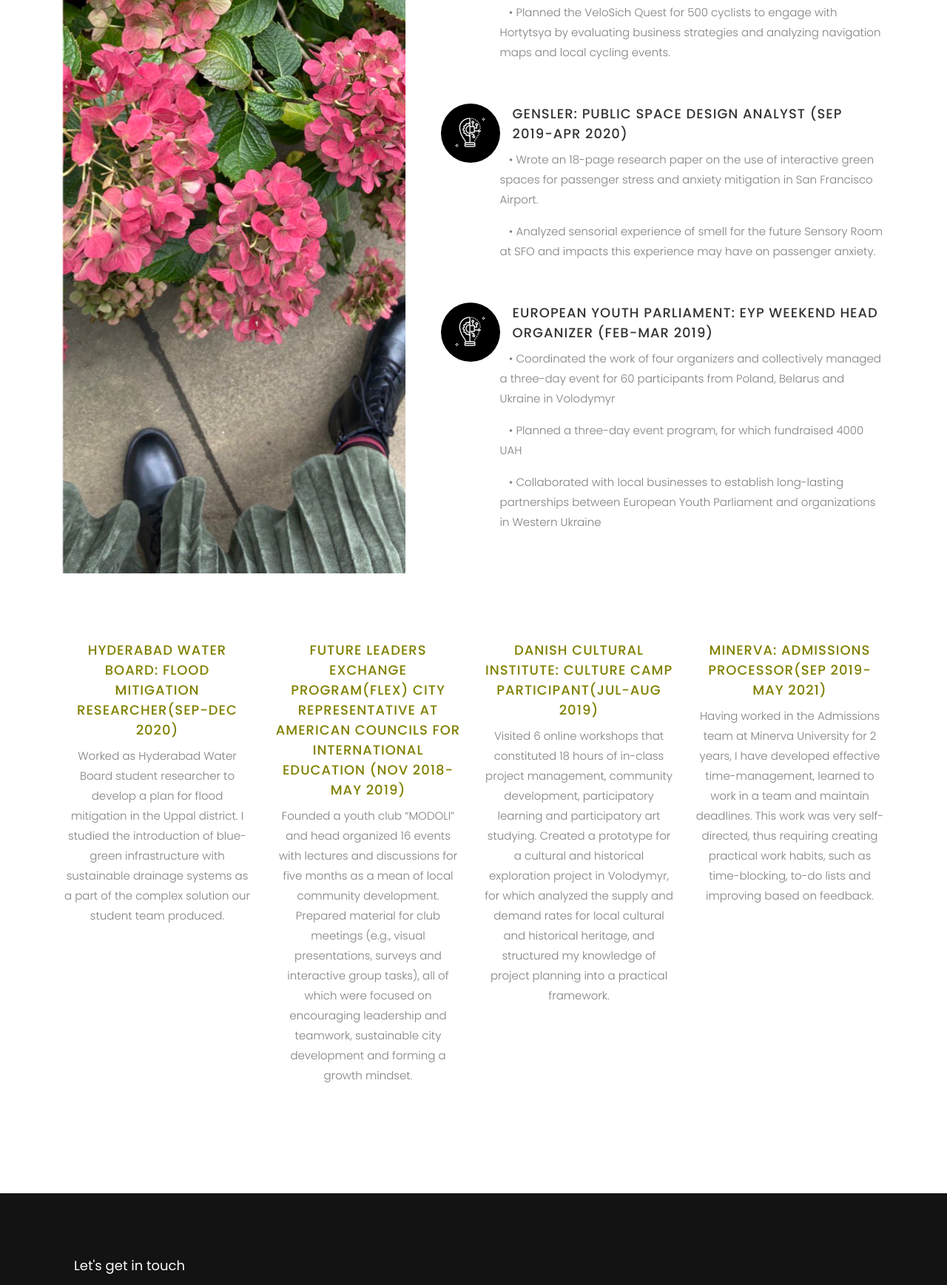
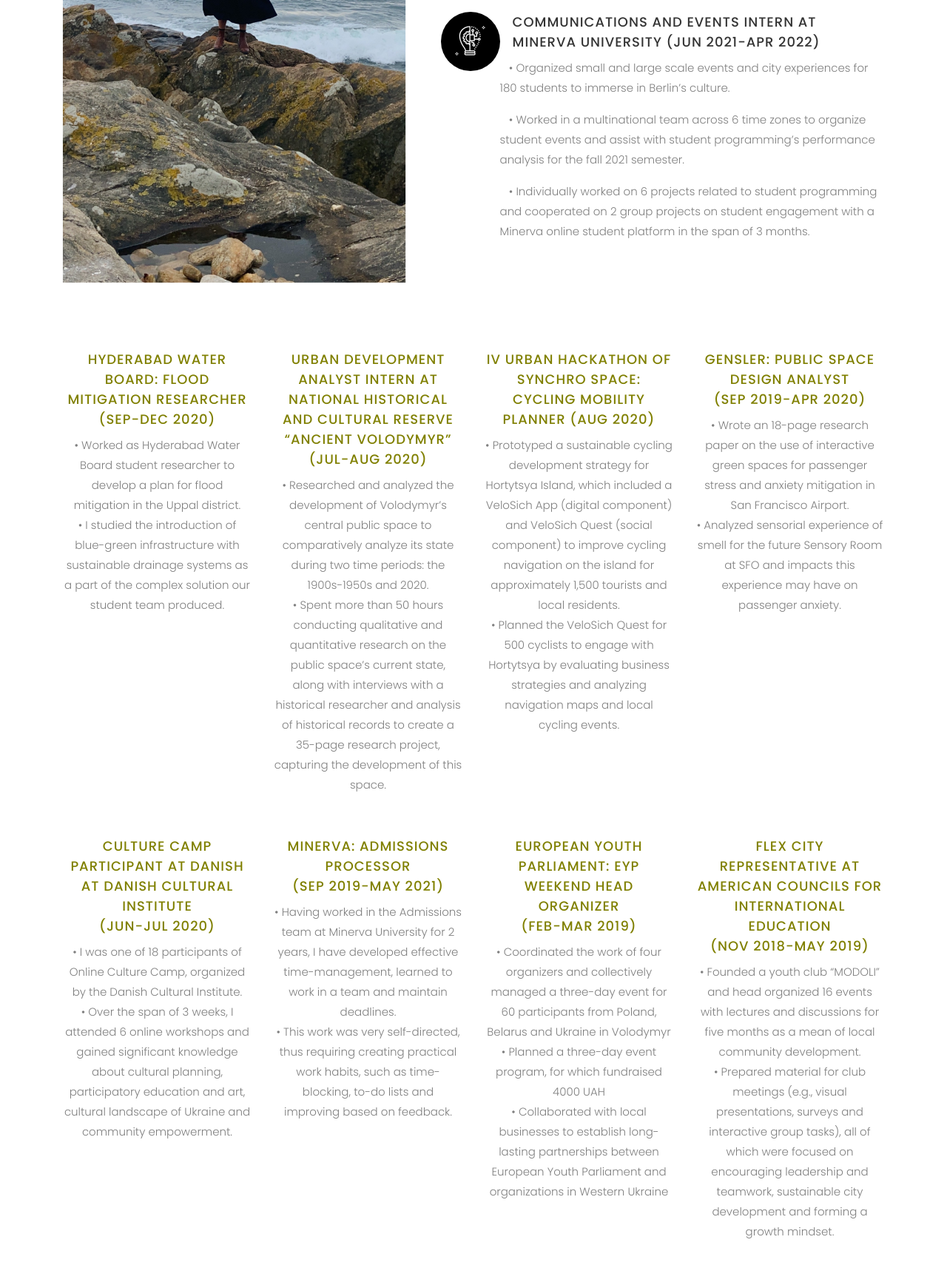
Before and after one commit to liuuus/liuuus.github.io, a plain HTML site: page life_path.html in a window 1280 px wide. Shown: the part 5054-6791 px from the top of the page at 74% size. Drawn offline with Linux system fonts and the light colour scheme; some packages are replaced by stand-ins of ours; no server answers; files whose address does not match are found by name.

Commit message:
summer commit

```diff
--- a/life_path.html
+++ b/life_path.html
@@ -197,7 +197,7 @@
     <section class="ftco-section ftco-no-pt ftco-no-pb">
 			<div class="container">
 				<div class="row no-gutters">
-					<div class="col-md-5 p-md-5 img img-2 d-flex justify-content-center align-items-center order-md-first" style="background-image: url(images/22.jpeg);">
+					<div class="col-md-5 p-md-5 img img-2 d-flex justify-content-center align-items-center order-md-first" style="background-image: url(images/allwork.jpg);">
 					</div>
 					<div class="col-md-7 wrap-about pt-md-5 ftco-animate">
 	          <div class="heading-section mb-5 pt-5 pl-md-5">
@@ -212,30 +212,19 @@
 	            		<span class="flaticon-innovation"></span>
 	              </div>
 	              <div class="media-body pl-md-0 pl-0 pr-0 order-md-last text-md-left">
-	                <h3 class="heading">&nbsp;&nbsp;IV Urban Hackathon of Synchro Space: &nbsp;&nbsp;Cycling Mobility Planner  (Aug 2020)</h3>
-	                <p style="color: grey;">&nbsp;&nbsp; • Prototyped a sustainable cycling development strategy for Hortytsya Island, which included a VeloSich App (digital component) and VeloSich Quest (social component) to improve cycling navigation on the island for approximately 1,500 tourists and local residents.</p>
-                  <p style="color: grey;">&nbsp;&nbsp; • Planned the VeloSich Quest for 500 cyclists to engage with Hortytsya by evaluating business strategies and analyzing navigation maps and local cycling events.</p>
-	              </div>
+	                <h3 class="heading">&nbsp;&nbsp; Prize for Cities Intern at WRI Ross Center for &nbsp;&nbsp;&nbsp;Sustainable Cities (Jun 2022-current)</h3>
+	                <p style="color: grey;">&nbsp;&nbsp; • As an intern, I work with the Prize for Cities Team to create a knowledge management system for Prize for Cities entries, as well as support the management of this global urban transformation competition and research around it. </p>
+                  </div>
 	            </div>
 	            <div class="services-wrap d-flex">
 	              <div class="icon d-flex justify-content-center align-items-center">
 	            		<span class="flaticon-innovation"></span>
 	              </div>
 	              <div class="media-body pl-md-0 pl-0 pr-0 order-md-last text-md-left">
-	                <h3 class="heading">&nbsp;&nbsp; Gensler: Public Space Design Analyst (Sep &nbsp;&nbsp; &nbsp;&nbsp; &nbsp;&nbsp; &nbsp;&nbsp; 2019-Apr 2020)</h3>
-	                <p style="color: grey;">&nbsp;&nbsp; • Wrote an 18-page research paper on the use of interactive green spaces for passenger stress and anxiety mitigation in San Francisco Airport.</p>
-                  <p style="color: grey;">&nbsp;&nbsp; • Analyzed sensorial experience of smell for the future Sensory Room at SFO and impacts this experience may have on passenger anxiety.</p>
-	              </div>
-	            </div>
-	            <div class="services-wrap d-flex">
-	              <div class="icon d-flex justify-content-center align-items-center">
-	            		<span class="flaticon-innovation"></span>
-	              </div>
-	              <div class="media-body pl-md-0 pl-0 pr-0 order-md-last text-md-left">
-	                <h3 class="heading">&nbsp;&nbsp; European Youth Parliament: EYP Weekend Head &nbsp;&nbsp;&nbsp;Organizer (Feb-Mar 2019)</h3>
-	                <p style="color: grey;">&nbsp;&nbsp; • Coordinated the work of four organizers and collectively managed a three-day event for 60 participants from Poland, Belarus and Ukraine in Volodymyr</p>
-                  <p style="color: grey;">&nbsp;&nbsp; • Planned a three-day event program, for which fundraised 4000 UAH </p>
-                  <p style="color: grey;">&nbsp;&nbsp; • Collaborated with local businesses to establish long-lasting partnerships between European Youth Parliament and organizations in Western Ukraine</p>
+	                <h3 class="heading">&nbsp;&nbsp; Communications and Events Intern at &nbsp;&nbsp;&nbsp;Minerva University (Jun 2021-Apr 2022)</h3>
+                  <p style="color: grey;">&nbsp;&nbsp; • Organized small and large scale events and city experiences for 180 students to immerse in Berlin’s culture.</p>
+	                <p style="color: grey;">&nbsp;&nbsp; • Worked in a multinational team across 6 time zones to organize student events and assist with student programming’s performance analysis for the fall 2021 semester.</p>
+                  <p style="color: grey;">&nbsp;&nbsp; • Individually worked on 6 projects related to student programming and cooperated on 2 group projects on student engagement with a Minerva online student platform in the span of 3 months.</p>
 	              </div>
 	            </div>
 						</div>
@@ -251,35 +240,80 @@
             <div class="media block-6 services text-center">
 
               <div class="media-body">
-                <h3 class="heading" style="color: olive;">Hyderabad Water Board: Flood mitigation researcher(Sep-Dec 2020)</h3>
-                <p style="color: grey;"> Worked as Hyderabad Water Board student researcher to develop a plan for flood mitigation in the Uppal district. I studied the introduction of blue-green infrastructure with sustainable drainage systems as a part of the complex solution our student team produced.</p>
+                <h3 class="heading" style="color: olive;">Hyderabad Water Board: Flood mitigation researcher<br>(Sep-Dec 2020)</h3>
+                <p style="color: grey;"> • Worked as Hyderabad Water Board student researcher to develop a plan for flood mitigation in the Uppal district. <br> • I studied the introduction of blue-green infrastructure with sustainable drainage systems as a part of the complex solution our student team produced.</p>
               </div>
             </div>
           </div>
+
           <div class="col-md-6 col-lg-3 d-flex align-self-stretch ftco-animate">
             <div class="media block-6 services text-center">
 
               <div class="media-body">
-                <h3 class="heading" style="color: olive;">Future Leaders Exchange Program(FLEX) City Representative at American Councils for International Education (Nov 2018-May 2019)</h3>
-                <p style="color: grey;"> Founded a youth club “MODOLI” and head organized 16 events with lectures and discussions for five months as a mean of local community development. Prepared material for club meetings (e.g., visual presentations, surveys and interactive group tasks), all of which were focused on encouraging leadership and teamwork, sustainable city development and forming a growth mindset.</p>
+                <h3 class="heading" style="color: olive;">Urban Development Analyst Intern at National Historical and Cultural Reserve “Ancient Volodymyr” (Jul-Aug 2020)</h3>
+                <p style="color: grey;"> • Researched and analyzed the development of Volodymyr’s central public space to comparatively analyze its state during two time periods: the 1900s-1950s and 2020. <br> • Spent more than 50 hours conducting qualitative and quantitative research on the public space’s current state, along with interviews with a historical researcher and analysis of historical records to create a 35-page research project, capturing the development of this space.</p>
               </div>
             </div>
           </div>
+
           <div class="col-md-6 col-lg-3 d-flex align-self-stretch ftco-animate">
             <div class="media block-6 services text-center">
 
               <div class="media-body">
-                <h3 class="heading" style="color: olive;">Danish Cultural Institute: Culture Camp Participant(Jul-Aug 2019)</h3>
-                <p style="color: grey;">Visited 6 online workshops that constituted 18 hours of in-class project management, community development, participatory learning and participatory art studying. Created a prototype for a cultural and historical exploration project in Volodymyr, for which analyzed the supply and demand rates for local cultural and historical heritage, and structured my knowledge of project planning into a practical framework.</p>
+                <h3 class="heading" style="color: olive;">IV Urban Hackathon of Synchro Space: Cycling Mobility Planner (Aug 2020)</h3>
+                <p style="color: grey;"> • Prototyped a sustainable cycling development strategy for Hortytsya Island, which included a VeloSich App (digital component) and VeloSich Quest (social component) to improve cycling navigation on the island for approximately 1,500 tourists and local residents. <br> • Planned the VeloSich Quest for 500 cyclists to engage with Hortytsya by evaluating business strategies and analyzing navigation maps and local cycling events.</p>
               </div>
             </div>
           </div>
+
           <div class="col-md-6 col-lg-3 d-flex align-self-stretch ftco-animate">
             <div class="media block-6 services text-center">
 
               <div class="media-body">
-                <h3 class="heading" style="color: olive;">Minerva: Admissions Processor(Sep 2019-May 2021)</h3>
-                <p style="color: grey;">Having worked in the Admissions team at Minerva University for 2 years, I have developed effective time-management, learned to work in a team and maintain deadlines. This work was very self-directed, thus requiring creating practical work habits, such as time-blocking, to-do lists and improving based on feedback. </p>
+                <h3 class="heading" style="color: olive;">Gensler: Public Space Design Analyst <br>(Sep 2019-Apr 2020)</h3>
+                <p style="color: grey;"> • Wrote an 18-page research paper on the use of interactive green spaces for passenger stress and anxiety mitigation in San Francisco Airport. <br> • Analyzed sensorial experience of smell for the future Sensory Room at SFO and impacts this experience may have on passenger anxiety. </p>
+              </div>
+            </div>
+          </div>
+
+          <div class="col-md-6 col-lg-3 d-flex align-self-stretch ftco-animate">
+            <div class="media block-6 services text-center">
+
+              <div class="media-body">
+                <h3 class="heading" style="color: olive;">Culture camp participant at Danish at Danish Cultural Institute <br>(Jun-Jul 2020)</h3>
+                <p style="color: grey;"> • I was one of 18 participants of Online Culture Camp, organized by the Danish Cultural Institute.<br> • Over the span of 3 weeks, I attended 6 online workshops and gained significant knowledge about cultural planning, participatory education and art, cultural landscape of Ukraine and community empowerment.</p>
+              </div>
+            </div>
+          </div>
+
+          <div class="col-md-6 col-lg-3 d-flex align-self-stretch ftco-animate">
+            <div class="media block-6 services text-center">
+
+              <div class="media-body">
+                <h3 class="heading" style="color: olive;">Minerva: Admissions Processor<br>(Sep 2019-May 2021)</h3>
+                <p style="color: grey;"> • Having worked in the Admissions team at Minerva University for 2 years, I have developed effective time-management, learned to work in a team and maintain deadlines. <br> • This work was very self-directed, thus requiring creating practical work habits, such as time-blocking, to-do lists and improving based on feedback. </p>
+              </div>
+            </div>
+          </div>
+
+          <div class="col-md-6 col-lg-3 d-flex align-self-stretch ftco-animate">
+            <div class="media block-6 services text-center">
+
+              <div class="media-body">
+                <h3 class="heading" style="color: olive;">European Youth Parliament: EYP Weekend Head Organizer <br>(Feb-Mar 2019)</h3>
+                <p style="color: grey;"> • Coordinated the work of four organizers and collectively managed a three-day event for 60 participants from Poland, Belarus and Ukraine in Volodymyr
+                <br> • Planned a three-day event program, for which fundraised 4000 UAH
+                <br> • Collaborated with local businesses to establish long-lasting partnerships between European Youth Parliament and organizations in Western Ukraine</p>
+              </div>
+            </div>
+          </div>
+
+          <div class="col-md-6 col-lg-3 d-flex align-self-stretch ftco-animate">
+            <div class="media block-6 services text-center">
+
+              <div class="media-body">
+                <h3 class="heading" style="color: olive;"> FLEX City Representative at American Councils for International Education <br>(Nov 2018-May 2019)</h3>
+                <p style="color: grey;"> • Founded a youth club “MODOLI” and head organized 16 events with lectures and discussions for five months as a mean of local community development. <br> • Prepared material for club meetings (e.g., visual presentations, surveys and interactive group tasks), all of which were focused on encouraging leadership and teamwork, sustainable city development and forming a growth mindset.</p>
               </div>
             </div>
           </div>
@@ -290,9 +324,6 @@
 
     <footer class="ftco-footer ftco-bg-dark ftco-section">
       <div class="container">
-
-
-
           <div class="col-md">
             <div class="ftco-footer-widget mb-4">
               <h2 class="ftco-heading-2">Let's get in touch</h2>
```
Also changed, not shown: index.html (+7 -14 lines), images/1page.jpg (added), images/allwork.jpg (added), images/rio.jpg (added).
